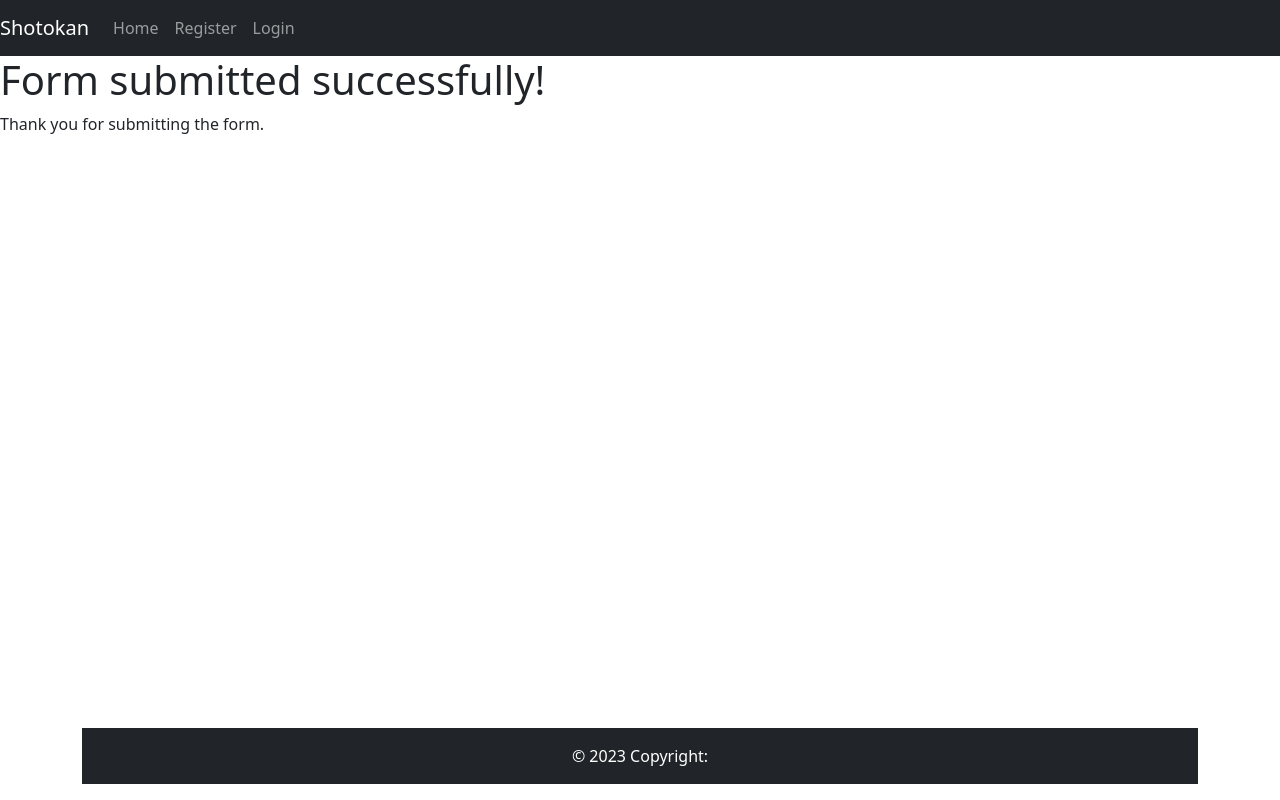
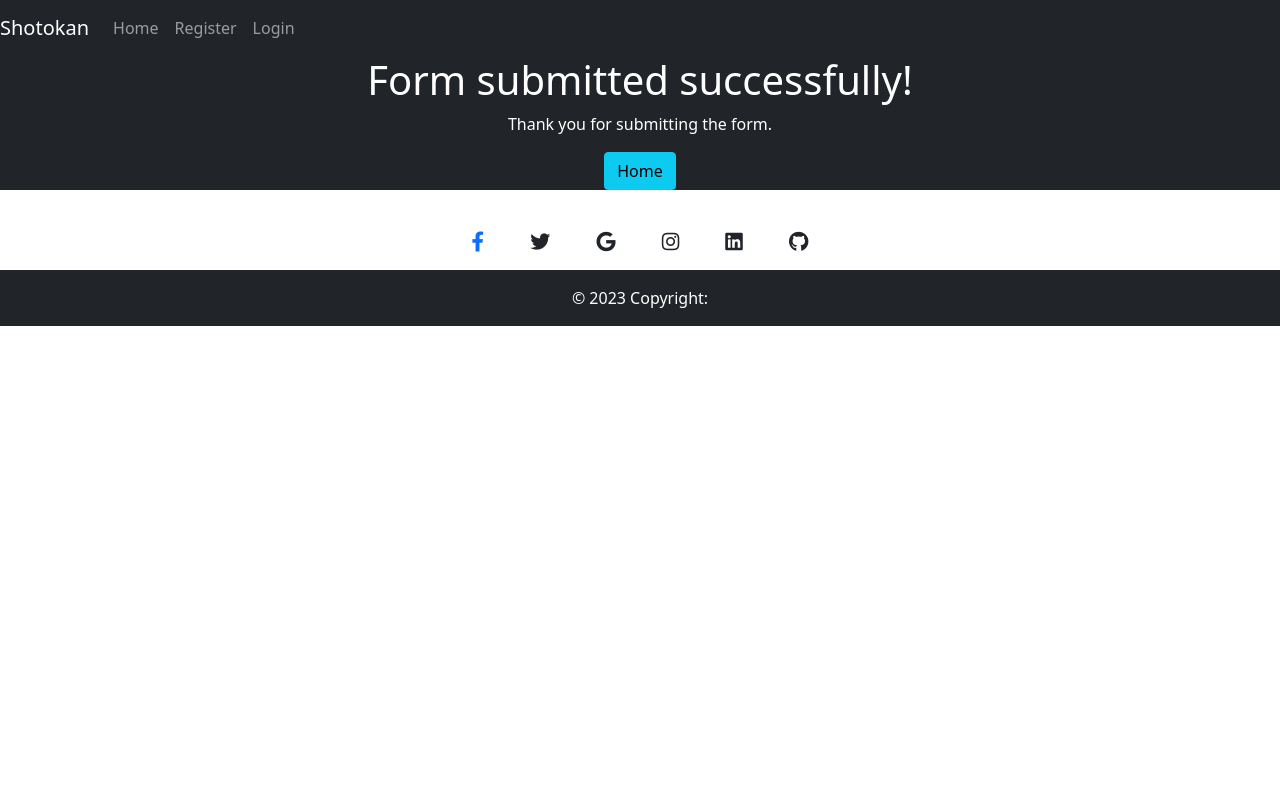
Before and after one commit to Shaga-Matula/Shotokan-Karate, a Django app: page /success/ in a window 1280 px wide. Run offline with Django 3.2, Linux system fonts and the light colour scheme.

Commit message:
add home button to success page

```diff
--- a/templates/base.html
+++ b/templates/base.html
@@ -11,6 +11,7 @@
     <script src="https://cdn.jsdelivr.net/npm/bootstrap@5.0.2/dist/js/bootstrap.bundle.min.js"
         integrity="sha384-MrcW6ZMFYlzcLA8Nl+NtUVF0sA7MsXsP1UyJoMp4YLEuNSfAP+JcXn/tWtIaxVXM" crossorigin="anonymous">
     </script>
+    <link rel="stylesheet" href="https://cdnjs.cloudflare.com/ajax/libs/font-awesome/5.15.3/css/all.min.css">
     <link rel="stylesheet" href="{% static 'css/style.css' %}">
     <title>Shotokan Karate</title>
 </head>
@@ -34,7 +35,7 @@
                 </li>
                 {% if user.is_authenticated %}
                 <li class="nav-item">
-                    <a class="nav-link" href="{% url 'account_signup' %}">User Creation</a>
+                    <a class="nav-link" href="{% url 'StudentRegister' %}">Register Student</a>
                 </li>
                 <li class="nav-item">
                     <a class="nav-link" href="#">Kyu Creation</a>
@@ -62,7 +63,7 @@
     {% endblock content %}
 
 
-    <div class="container mt-auto footer py-3 dark-bg">
+    <div class="#">
 
         <footer class="text-center text-white ">
             <!-- Grid container -->
@@ -70,7 +71,7 @@
                 <!-- Section: Social media -->
                 <section class="mb-">
                     <!-- Facebook -->
-                    <a class="btn btn-link btn-floating btn-lg text-dark m-1" href="#!" role="button"
+                    <a class="btn btn-link btn-floating btn-lg bg-white m-1" href="#!" role="button"
                         data-mdb-ripple-color="dark"><i class="fab fa-facebook-f"></i></a>
 
                     <!-- Twitter -->
--- a/templates/student_regester.html
+++ b/templates/student_regester.html
@@ -2,7 +2,7 @@
 
 {% block content %}
 
-<div class="mt-4 text-light bg-dark">
+<div class="bg-dark text-white d-flex justify-content-center vh-100">
     <form method="post">
         {% csrf_token %}
         {{ form.as_p }}
--- a/templates/success.html
+++ b/templates/success.html
@@ -3,8 +3,10 @@
 {% block content %}
 
 
-
-<h1>Form submitted successfully!</h1>
-<p>Thank you for submitting the form.</p>
+<div class="bg-dark text-white text-center">
+    <h1>Form submitted successfully!</h1>
+    <p>Thank you for submitting the form.</p>
+    <a href="{% url 'home' %}" class="btn btn-info" role="button">Home</a>
+</div>
 
 {% endblock %}
```
Also changed, not shown: shotokanapp/views.py (+5 -6 lines).
